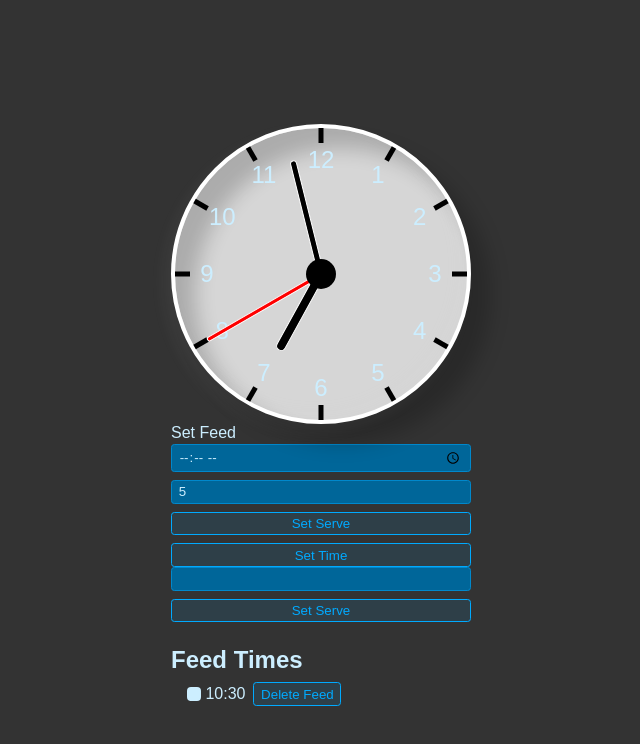
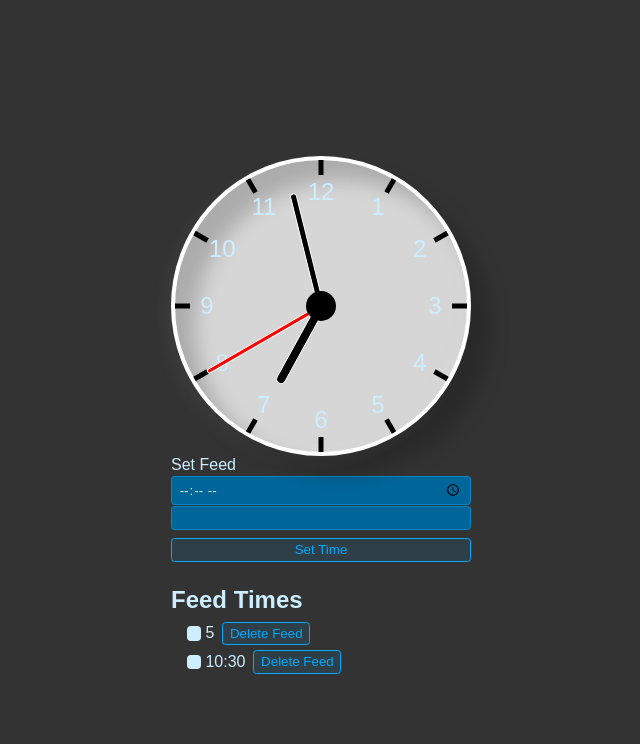
Before and after one commit to Caliza/pet-feeder, a React (Create React App) app in the folder pet-feeder/: page / in a window 1280 px wide. Both pictures are taken after typing "10:30", "5" into the empty fields and a click on the button "Set Time". Shown: the top 744 px of the page, without its empty margins (319-959 px from the left). Built offline with nearby package versions, Linux system fonts and the light colour scheme.

Commit message:
redacted multiple files to render feed time and serving quantity at once

```diff
--- a/pet-feeder/src/FeedItem.js
+++ b/pet-feeder/src/FeedItem.js
@@ -1,4 +1,4 @@
-export function FeedItem({ completed, id, title, toggleTodo, deleteTodo }) {
+export function FeedItem({ completed, id, title, total, toggleTodo, deleteTodo }) {
     return (
         <li>
             <label>
@@ -7,7 +7,7 @@ export function FeedItem({ completed, id, title, toggleTodo, deleteTodo }) {
                 checked={completed}
                 onChange={e => toggleTodo(id, e.target.checked)}
                 />
-                {title}
+                {[title, total]}
             </label>
             <button onClick={()=> deleteTodo(id)} className="btn btn-dange">
                 Delete Feed
--- a/pet-feeder/src/FeedPannel.js
+++ b/pet-feeder/src/FeedPannel.js
@@ -2,7 +2,7 @@ import React, { useState } from 'react';
 import { useEffect } from 'react';
 import { NewFeedForm } from './NewFeedForm';
 import { FeedList } from './FeedList';
-import { NewServingForm } from './NewServingForm';
+{/*import { NewServingForm } from './NewServingForm';*/}
 
 function FeedPannel() {
     const [todos, setTodos] = useState(() => {
@@ -27,23 +27,23 @@ function FeedPannel() {
         localStorage.setItem("ITEMS", JSON.stringify(servings))
     }, [servings])
 
-    function addTodo(title) {
+    function addTodo(title, total) {
         setTodos(currentTodos => {
             return [
                 ...currentTodos,
-                { id: crypto.randomUUID(), title, completed: false },
+                { id: crypto.randomUUID(), title, total, completed: false },
             ]
         })
     }
 
-    function addServing(title) {
+    {/*function addServing(total) {
         setServings(currentServing => {
             return [
                 ...currentServing,
-                { id: crypto.randomUUID(), title, completed: false}
+                { id: crypto.randomUUID(), total, completed: false}
             ]
         })
-    }
+    }*/}
 
     function toggleTodo(id, completed) {
         setTodos(currentTodos => {
@@ -65,7 +65,7 @@ function FeedPannel() {
     return (
         <>
             <NewFeedForm onSubmit={addTodo} />
-            <NewServingForm onSubmit={addServing}/>
+
             <h1 className='header'>Feed Times</h1>
             <FeedList todos={todos} toggleTodo={toggleTodo} deleteTodo={deleteTodo} />
         </>
--- a/pet-feeder/src/NewFeedForm.js
+++ b/pet-feeder/src/NewFeedForm.js
@@ -1,8 +1,8 @@
 import { useState } from "react";
-import { NewServingForm } from "./NewServingForm";
 
 export function NewFeedForm({ onSubmit }) {
     const [newItem, setNewItem] = useState("")
+    const [newQuantity, setNewQuantity] = useState("")
 
     function handleSubmit(e) {
         e.preventDefault();
@@ -11,6 +11,13 @@ export function NewFeedForm({ onSubmit }) {
         onSubmit(newItem)
 
         setNewItem("")
+
+        e.preventDefault();
+        if (newQuantity === "") return
+
+        onSubmit(newQuantity)
+
+        setNewQuantity("")
     }
 
     return (
@@ -18,14 +25,22 @@ export function NewFeedForm({ onSubmit }) {
         className="new-item-form">
             <div className="form-row">
                 <label htmlFor="item">Set Feed</label>
+
                 <input
                 value={newItem}
                 onChange={e => setNewItem(e.target.value)}
                 type="time"
                 id="item"
                 />
+                <input
+                value={newQuantity}
+                onChange={e => setNewQuantity(e.target.value)}
+                type="number"
+                min="0"
+                max="5"
+                id="item"
+                />
             </div>
-            <NewServingForm/>
             <button className="btn">Set Time</button>
         </form>
     )
```
